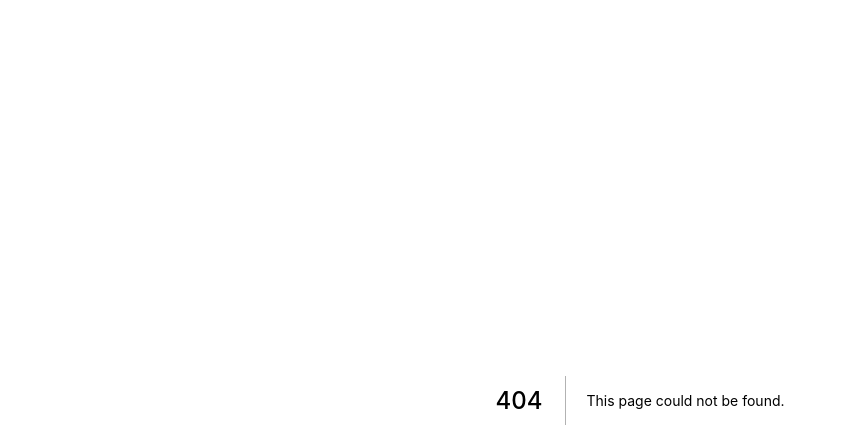
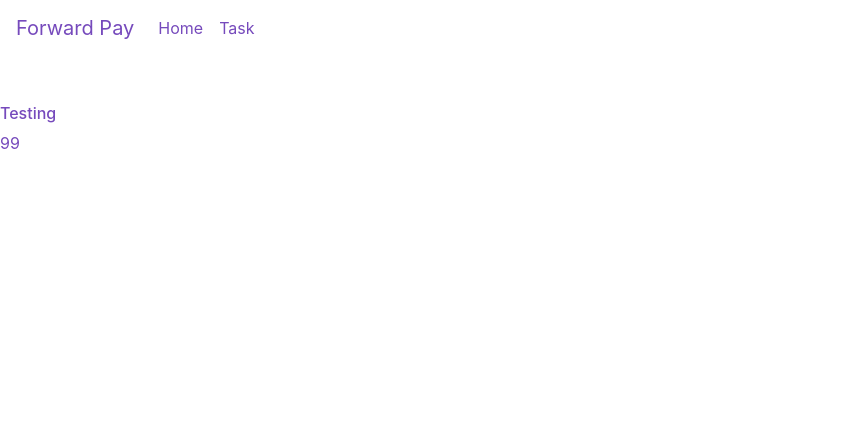
Before and after one commit to sukanthm/uts-aip-spring2020, a Next.js app in the folder frontend/: page /testing in a window 1280 px wide. Before the commit this address had no page. Shown: the top 448 px of the page, without its empty margins (0-847 px from the left). Built offline with nearby package versions, Linux system fonts and the light colour scheme.

Commit message:
☑️ TEST: Add testing page to test IconElement

```diff
--- /dev/null
+++ b/frontend/elements/IconElement.js
@@ -0,0 +1,19 @@
+const IconElement = (props) => {
+    let style = {
+
+    };
+    if(props.iconSrc){
+        style = {
+            backgroundImage: "url('"+props.iconSrc+"')"
+        };
+    }
+    return(
+        <a href="javascript:void(0);" className={'icon-element ' + props.className} title={props.title} style=
+    {style}>
+            <h6 className="title-label">{props.title}</h6>
+            <span className="count">{props.count}</span>
+        </a>
+    )
+}
+
+export default IconElement;
--- /dev/null
+++ b/frontend/pages/testing.js
@@ -0,0 +1,12 @@
+import Header from '../template-parts/Header';
+import IconElement from '../elements/IconElement';
+const Login = (props) => {
+    return(
+        <>
+            <Header />
+            <IconElement className="ico-testing" title="Testing" count="99" />
+      </>
+    )
+}
+
+export default Login;
```
Also changed, not shown: frontend/pages/elements/IconElement.js (deleted, +0 -14 lines).
